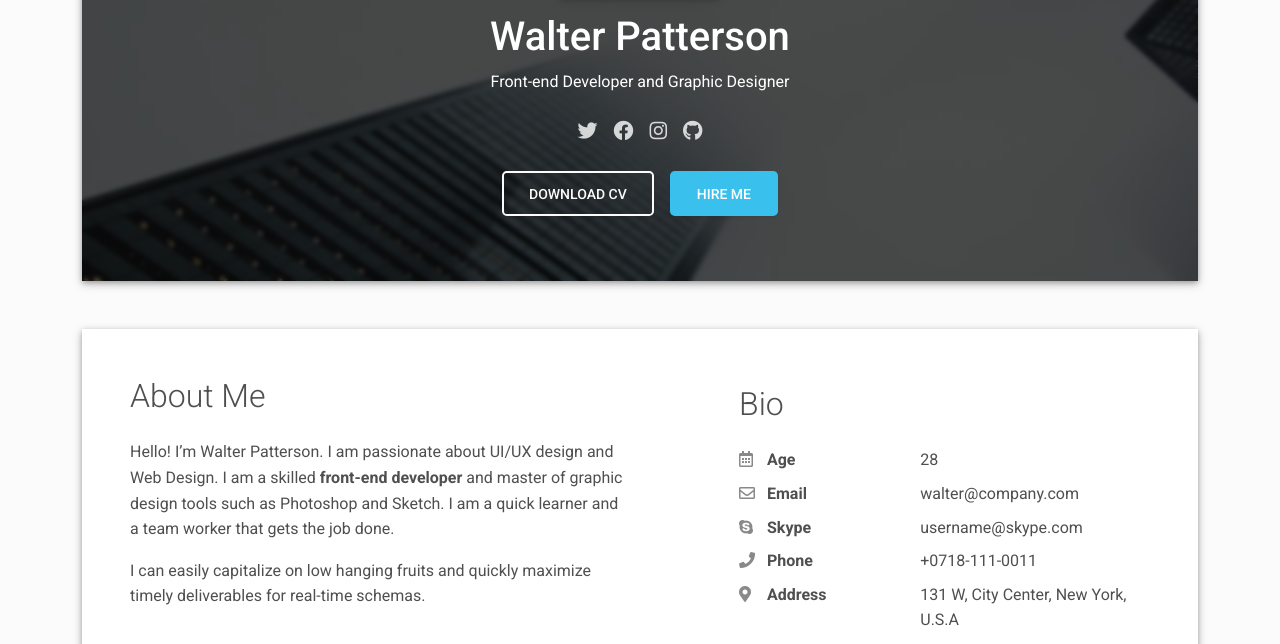
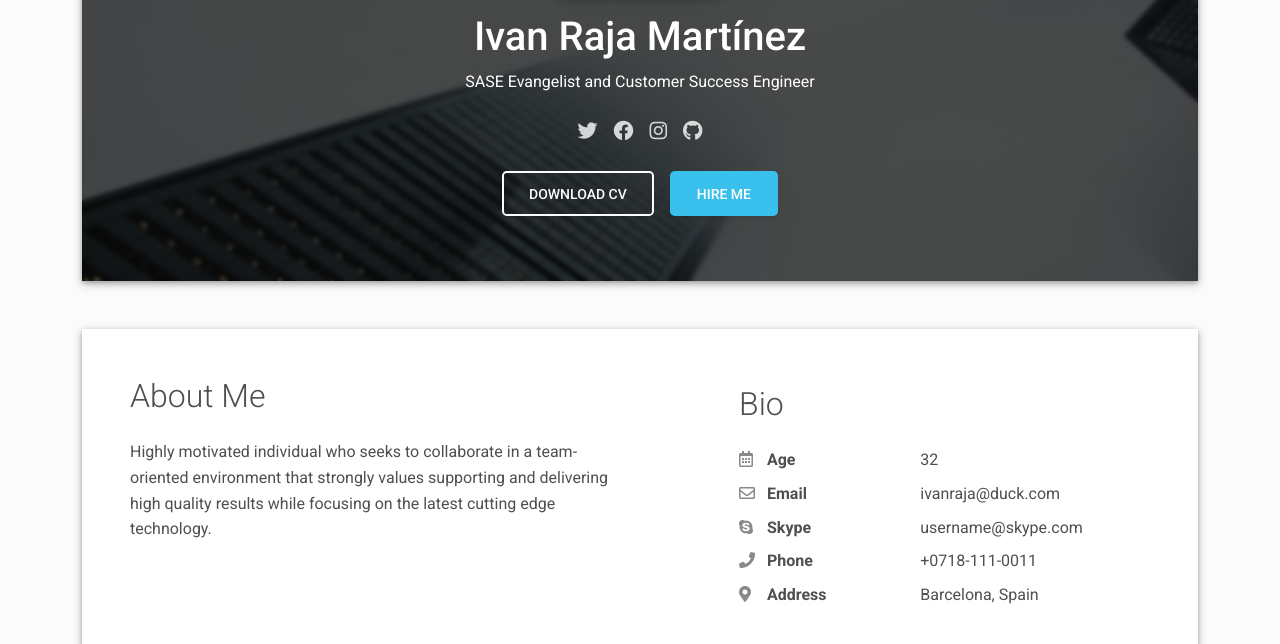
Before and after one commit to ivanraja/ivanrajacv, a plain HTML site: page index.html in a window 1280 px wide. Shown: the part 331-975 px from the top of the page. Drawn offline with Linux system fonts and the light colour scheme.

Commit message:
Update index.html

```diff
--- a/index.html
+++ b/index.html
@@ -4,7 +4,7 @@
     <meta charset="UTF-8">
     <meta http-equiv="X-UA-Compatible" content="IE=edge">
     <meta name="viewport" content="width=device-width, initial-scale=1">
-    <title>Material Resume</title>
+    <title>Ivan Raja - Resume</title>
     <link rel="preconnect" href="https://fonts.gstatic.com" crossorigin="crossorigin"/>
     <link rel="preload" as="style" href="https://fonts.googleapis.com/css2?family=Poppins:wght@600&amp;family=Roboto:wght@300;400;500;700&amp;display=swap"/>
     <link rel="stylesheet" href="https://fonts.googleapis.com/css2?family=Poppins:wght@600&amp;family=Roboto:wght@300;400;500;700&amp;display=swap" media="print" onload="this.media='all'"/>
@@ -63,8 +63,8 @@
             <div class="avatar p-1"><img class="img-thumbnail shadow-2-strong" src="images/avatar.jpg" width="160" height="160"/></div>
             <div class="header-bio mt-3">
               <div data-aos="zoom-in" data-aos-delay="0">
-                <h2 class="h1">Walter Patterson</h2>
-                <p>Front-end Developer and Graphic Designer</p>
+                <h2 class="h1">Ivan Raja Martínez</h2>
+                <p>SASE Evangelist and Customer Success Engineer</p>
               </div>
               <div class="header-social mb-3 d-print-none" data-aos="zoom-in" data-aos-delay="200">
                 <nav role="navigation">
@@ -92,8 +92,7 @@
       <div class="row">
         <div class="col-md-6">
           <h2 class="h2 fw-light mb-4">About Me</h2>
-          <p>Hello! I’m Walter Patterson. I am passionate about UI/UX design and Web Design. I am a skilled <strong>front-end developer</strong> and master of graphic design tools such as Photoshop and Sketch. I am a quick learner and a team worker that gets the job done.</p>
-          <p>I can easily capitalize on low hanging fruits and quickly maximize timely deliverables for real-time schemas.</p>
+          <p>Highly motivated individual who seeks to collaborate in a team-oriented environment that strongly values supporting and delivering high quality results while focusing on the latest cutting edge technology.</p>
         </div>
         <div class="col-md-5 offset-lg-1">
           <div class="row mt-2">
@@ -102,13 +101,13 @@
               <div class="pb-2 fw-bolder"><i class="far fa-calendar-alt pe-2 text-muted" style="width:24px;opacity:0.85;"></i> Age</div>
             </div>
             <div class="col-sm-7">
-              <div class="pb-2">28</div>
+              <div class="pb-2">32</div>
             </div>
             <div class="col-sm-5">
               <div class="pb-2 fw-bolder"><i class="far fa-envelope pe-2 text-muted" style="width:24px;opacity:0.85;"></i> Email</div>
             </div>
             <div class="col-sm-7">
-              <div class="pb-2">walter@company.com</div>
+              <div class="pb-2">ivanraja@duck.com</div>
             </div>
             <div class="col-sm-5">
               <div class="pb-2 fw-bolder"><i class="fab fa-skype pe-2 text-muted" style="width:24px;opacity:0.85;"></i> Skype</div>
@@ -126,7 +125,7 @@
               <div class="pb-2 fw-bolder"><i class="fas fa-map-marker-alt pe-2 text-muted" style="width:24px;opacity:0.85;"></i> Address</div>
             </div>
             <div class="col-sm-7">
-              <div class="pb-2">131 W, City Center, New York, U.S.A</div>
+              <div class="pb-2">Barcelona, Spain</div>
             </div>
           </div>
         </div>
@@ -354,7 +353,7 @@
     <footer class="pt-4 pb-4 text-muted text-center d-print-none">
       <div class="container">
         <div class="my-3">
-          <div class="h4">Walter Patterson</div>
+          <div class="h4">Ivan Raja Martínez</div>
           <div class="footer-nav">
             <nav role="navigation">
               <ul class="nav justify-content-center">
```
